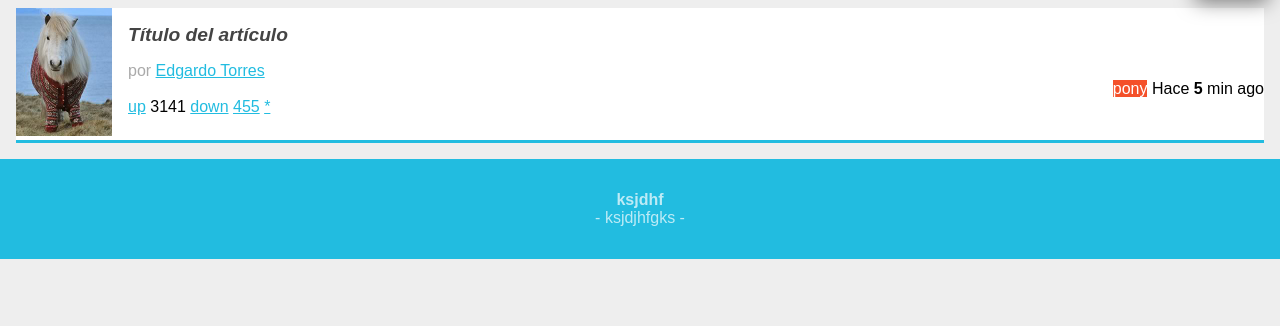
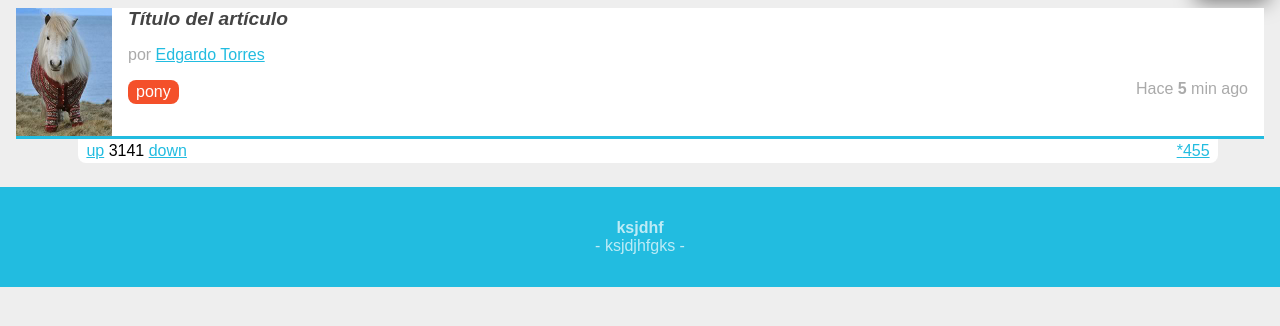
Before and after one commit to elkabal82/mejorando.la, a website: page Clase-frontend/pulse2014/template/pulse.html in a window 1280 px wide. Shown: the part 114-440 px from the top of the page. Drawn offline with Linux system fonts and the light colour scheme.

Commit message:
casi terminado el cuerpo
solo faltan unos detalles y los iconos

```diff
--- a/Clase-frontend/pulse2014/static/css/estilos.css
+++ b/Clase-frontend/pulse2014/static/css/estilos.css
@@ -1,5 +1,6 @@
 /*el HEADER se ajusto con float y position
-NOTA: absolute busca el 0,0 relativo
+NOTA: absolute busca el 0,0 relativo. el que quieres mover
+tiene que tener absolute.
 NOTA2:Se le pone display:block a las >a> para que tenga margin y pading*/
 /*el NAV se ajusto con diplay:inline.block y la etiqueta
 publicar se ajusto en el position*/
@@ -143,7 +144,10 @@ nav ul li a
 {
 	background: white;
 	border-bottom:3px solid #22BCE0;
-	overflow: hidden;
+	margin-bottom: 3em;
+	min-height: 128px;
+	/*overflow: hidden;*/
+	position:relative;
 }
 
 #contenido .item .autor_item
@@ -153,13 +157,22 @@ nav ul li a
 
 #contenido .item .datos_item
 {
+	margin: 1em 1em 0 0;
 	text-align: right;
 }
 
+#contenido .item .datos_item .fecha_item
+{
+	color:#AAA;
+}
 #contenido .item .datos_item .tag_item
 {
 	background: #F4502A;
+	border-radius: .5em;
 	color:white;
+	float: left;
+	padding:.2em .5em;
+	display: inline-block;
 	text-decoration: none;
 }
 #contenido .item .imagen_item
@@ -184,3 +197,21 @@ nav ul li a
 	color:#444;
 	text-decoration: none;
 }
+
+#contenido .item .votacion
+{
+	background:white;
+	border-radius: 0 0 .5em .5em;
+	position: absolute;
+	top:100%;
+	left:5%;
+	width:90%;
+	margin-top: 3px;
+	padding:.2em .5em;
+}
+
+#contenido .item .votacion .comentarios_item,
+#contenido .item .votacion .guardar_item
+{
+	float:right;
+}
```
